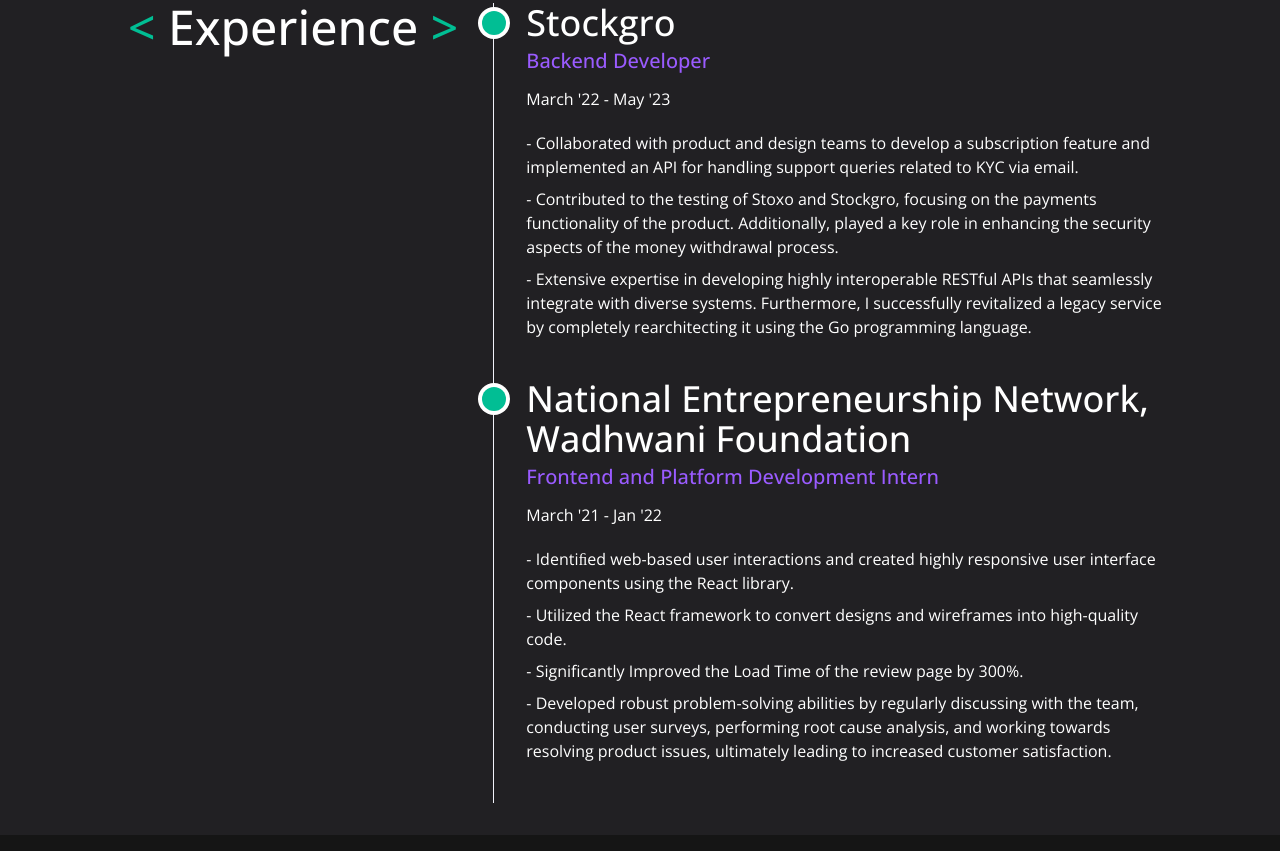
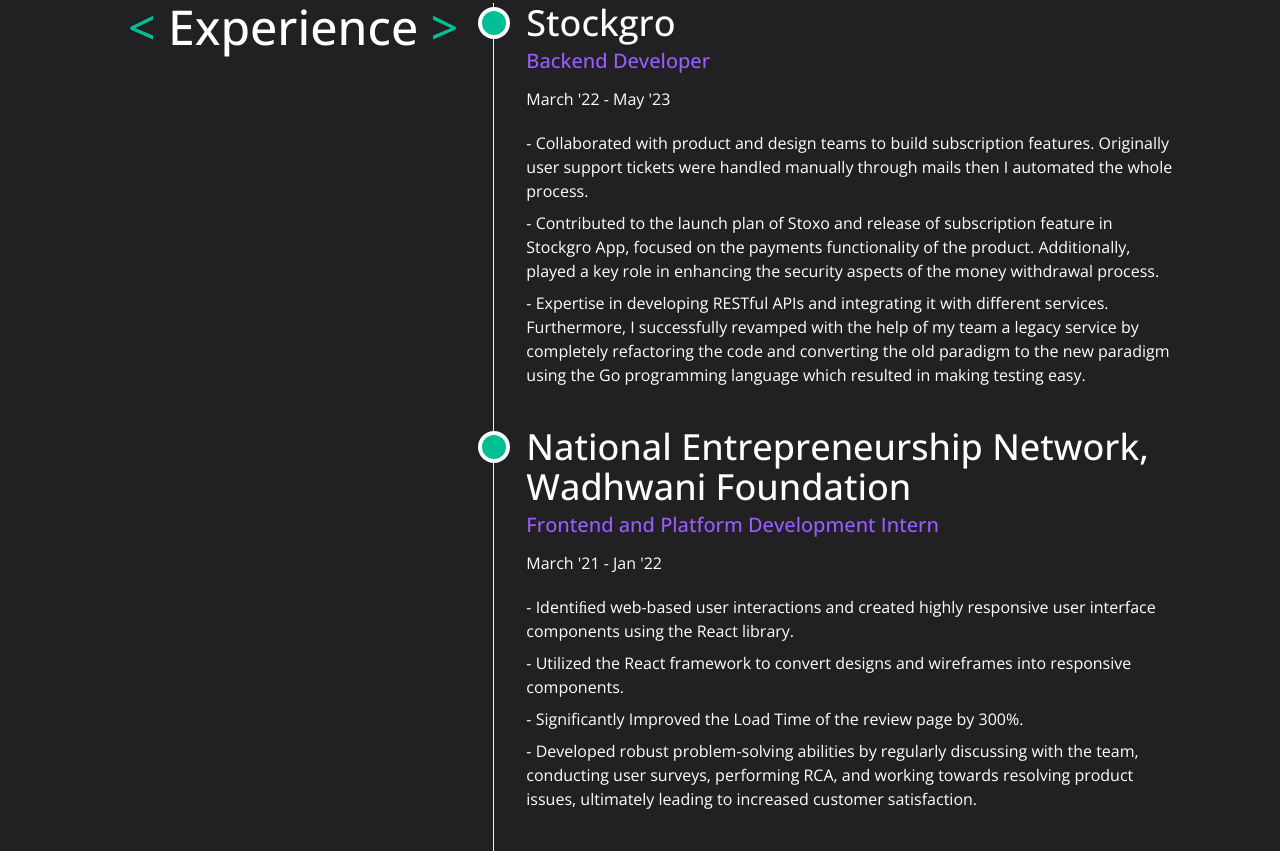
Before and after one commit to anujaagarwal/portfolio, a website: page src/index.html in a window 1280 px wide. Shown: the part 1229-2080 px from the top of the page. Drawn offline with nearby package versions, Linux system fonts and the light colour scheme.

Commit message:
fixed content

```diff
--- a/src/index.html
+++ b/src/index.html
@@ -136,11 +136,11 @@
           <h5 class="text-sm md:text-base font-normal mt-3"> March '22 - May '23 </h5>
           <ul class="mt-5">
             <li class="before:content-['-'] text-sm md:text-base font-light mt-2">
-                Collaborated with product and design teams to develop a subscription feature and implemented an API for handling support queries related to KYC via email.</li>
+                Collaborated with product and design teams to build subscription features. Originally user support tickets were handled manually through mails then I automated the whole process.</li>
             <li class="before:content-['-'] text-sm md:text-base font-light mt-2">
-                Contributed to the testing of Stoxo and Stockgro, focusing on the payments functionality of the product. Additionally, played a key role in enhancing the security aspects of the money withdrawal process. </li>
+                Contributed to the launch plan of Stoxo and release of subscription feature in Stockgro App, focused on the payments functionality of the product. Additionally, played a key role in enhancing the security aspects of the money withdrawal process. </li>
             <li class="before:content-['-'] text-sm md:text-base font-light mt-2">
-                Extensive expertise in developing highly interoperable RESTful APIs that seamlessly integrate with diverse systems. Furthermore, I successfully revitalized a legacy service by completely rearchitecting it using the Go programming language.
+                Expertise in developing RESTful APIs and integrating it with different services. Furthermore, I successfully revamped with the help of my team a legacy service by completely refactoring the code and converting the old paradigm to the new paradigm using the Go programming language which resulted in making testing easy.
             </li>
           </ul>
         </article>
@@ -160,11 +160,11 @@
             <li class="before:content-['-'] text-sm md:text-base font-light mt-2">
               Identiﬁed web-based user interactions and created highly responsive user interface components using the React library. </li>
             <li class="before:content-['-'] text-sm md:text-base font-light mt-2">
-                Utilized the React framework to convert designs and wireframes into high-quality code. </li>
+                Utilized the React framework to convert designs and wireframes into responsive components. </li>
             <li class="before:content-['-'] text-sm md:text-base font-light mt-2">
               Significantly Improved the Load Time of the review page by 300%. </li>
             <li class="before:content-['-'] text-sm md:text-base font-light mt-2">
-                Developed robust problem-solving abilities by regularly discussing with the team, conducting user surveys, performing root cause analysis, and working towards resolving product issues, ultimately leading to increased customer satisfaction. </li>
+                Developed robust problem-solving abilities by regularly discussing with the team, conducting user surveys, performing RCA, and working towards resolving product issues, ultimately leading to increased customer satisfaction. </li>
           </ul>
         </article>
       </div>
```
